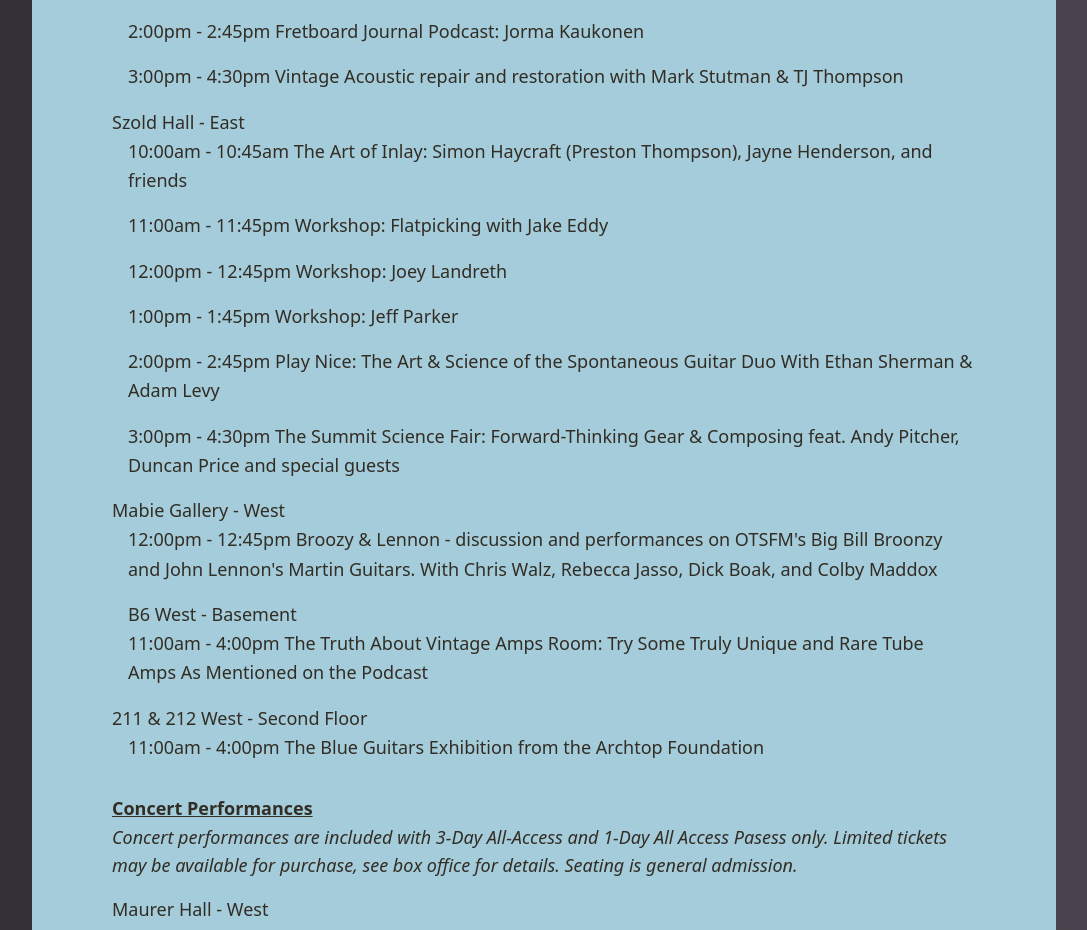
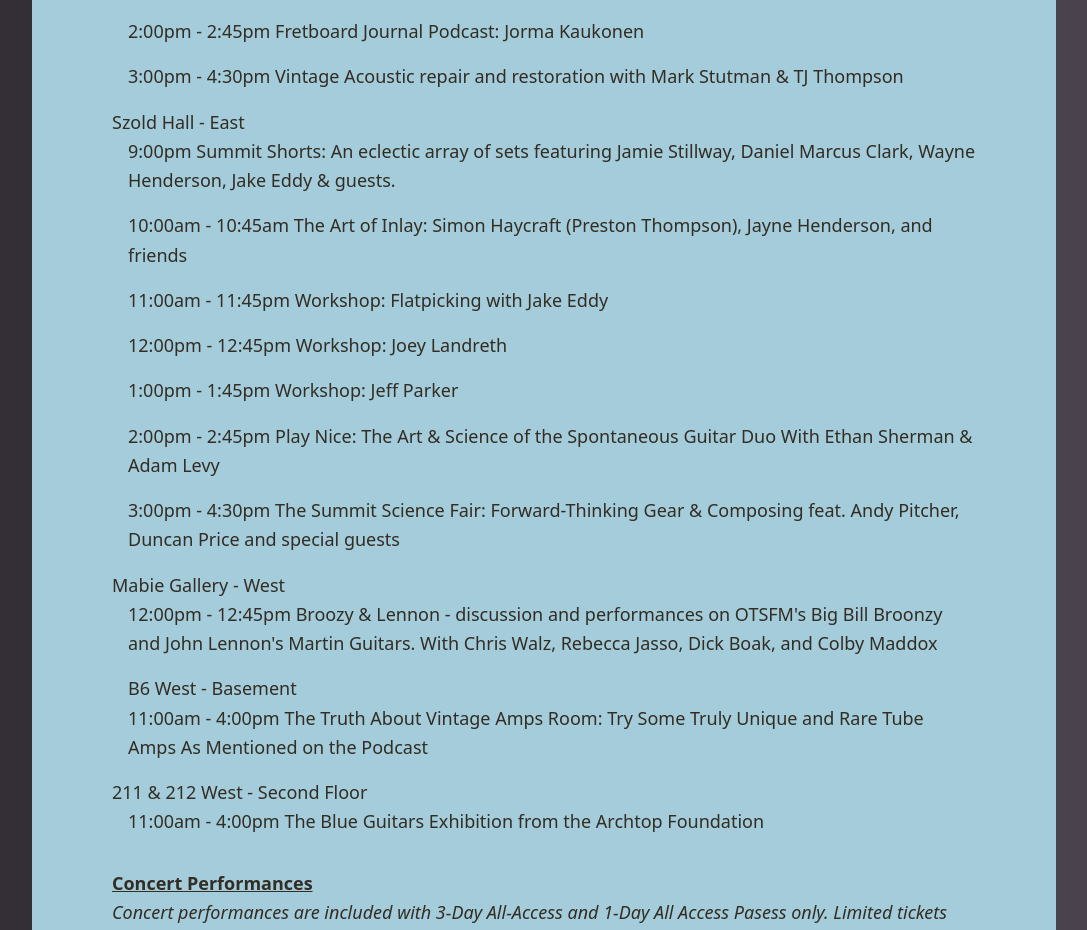
Before and after one commit to oldtownschool/fretboard-summit, a Next.js app: page /schedule in a window 1280 px wide. Shown: the part 2360-3290 px from the top of the page, without its empty margins (96-1183 px from the left). Built offline with nearby package versions, Linux system fonts and the light colour scheme.

Commit message:
added to friday schedule

```diff
--- a/app/schedule/page.js
+++ b/app/schedule/page.js
@@ -135,6 +135,7 @@ export default function Schedule() {
           <p className="pl-4  mb-4  text-lg leading-relaxed" >3:00pm - 4:30pm	Vintage Acoustic repair and restoration with Mark Stutman & TJ Thompson</p>
 
           <p className="text-lg leading-relaxed" >Szold Hall - East</p>
+          <p className="pl-4  mb-4  text-lg leading-relaxed" >9:00pm Summit Shorts: An eclectic array of sets featuring Jamie Stillway, Daniel Marcus Clark, Wayne Henderson, Jake Eddy & guests.</p>
           <p className="pl-4  mb-4  text-lg leading-relaxed" >10:00am - 10:45am	The Art of Inlay: Simon Haycraft (Preston Thompson), Jayne Henderson, and friends</p>
           <p className="pl-4  mb-4  text-lg leading-relaxed" >11:00am - 11:45pm	Workshop: Flatpicking with Jake Eddy</p>
           <p className="pl-4  mb-4  text-lg leading-relaxed" >12:00pm - 12:45pm	Workshop: Joey Landreth</p>
```
